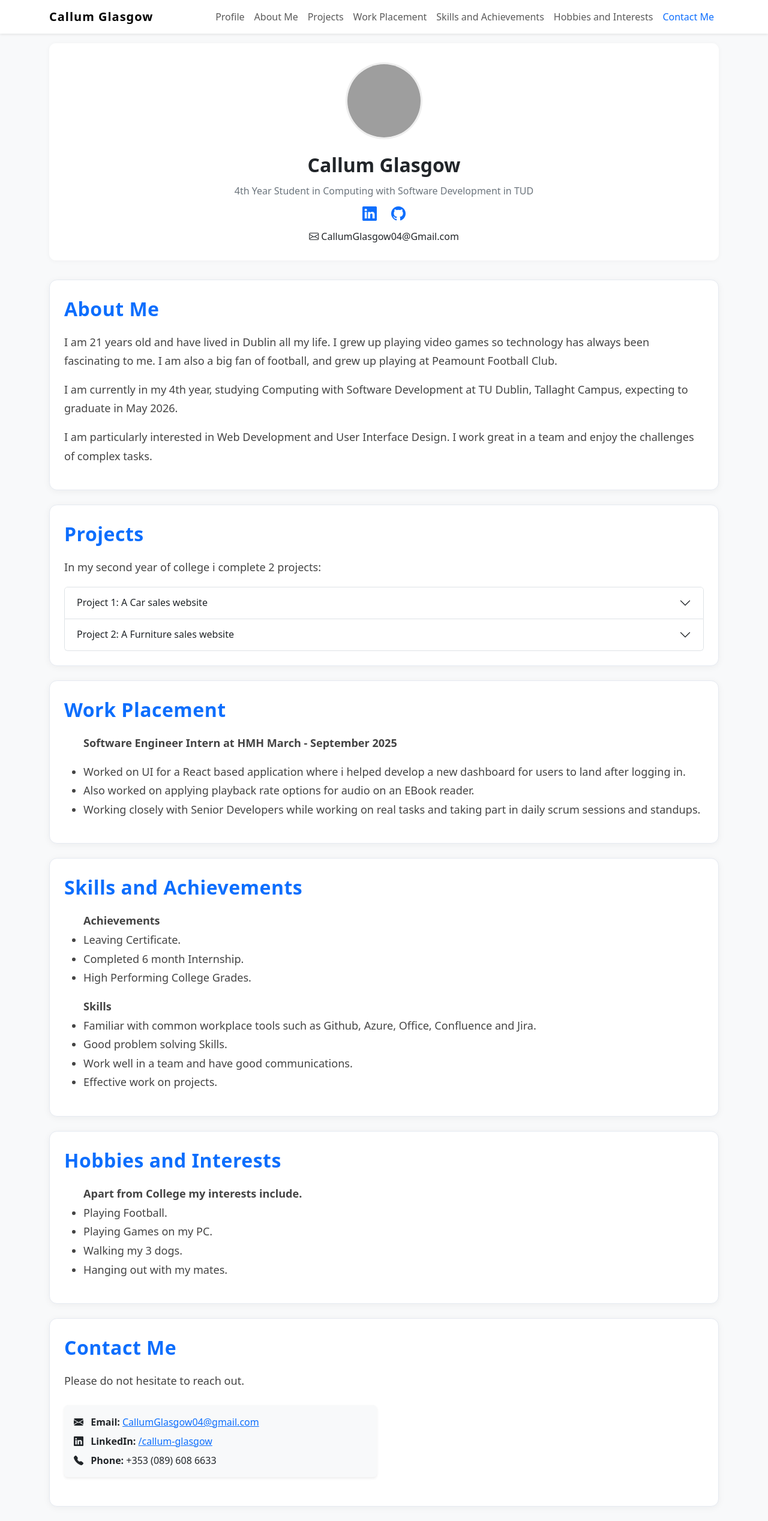
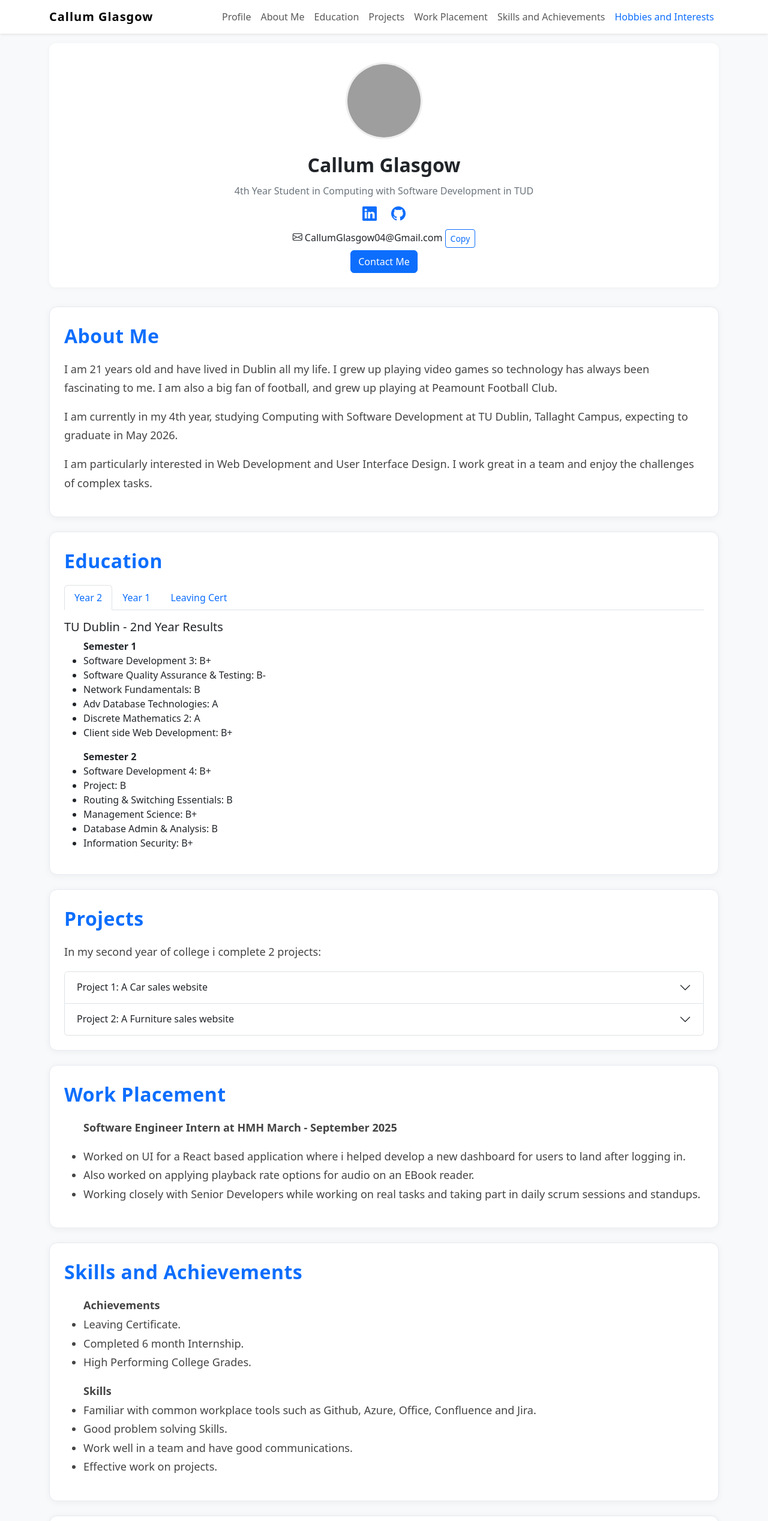
Before and after one commit to CallumGlasgow/IMDECA2_X00201142, a plain HTML site: page index.html in a window 1280 px wide. Shown: the top 2535 px of the page at 60% size. Drawn offline with nearby package versions, Linux system fonts and the light colour scheme; grey boxes are pictures that could not be loaded.

Commit message:
add education section and include custum JS for copying email to clipboard

```diff
--- a/index.html
+++ b/index.html
@@ -132,6 +132,10 @@
                         <a class="nav-link" href="#AboutMeSection">About Me</a>
                     </li>
                     <li class="nav-item">
+                        <a class="nav-link" href="#EducationSection">Education</a>
+                    </li>
+
+                    <li class="nav-item">
                         <a class="nav-link" href="#ProjectsSection">Projects</a>
                     </li>
                     <li class="nav-item">
@@ -142,9 +146,6 @@
                     </li>
                     <li class="nav-item">
                         <a class="nav-link" href="#Hobbies-and-InterestsSection">Hobbies and Interests</a>
-                    </li>
-                    <li class="nav-item">
-                        <a class="nav-link" href="#ContactSection">Contact Me</a>
                     </li>
                 </ul>
             </div>
@@ -167,7 +168,15 @@
                     <i class="bi bi-github"></i>
                 </a>
             </div>
-            <div class="mb-1"><i class="bi bi-envelope"></i> CallumGlasgow04@Gmail.com </div>
+            <div class="mb-1">
+                <i class="bi bi-envelope"></i>
+                <span id="myEmail">CallumGlasgow04@Gmail.com</span>
+                <button class="btn btn-sm btn-outline-primary" id="copyEmailBtn">Copy</button>
+                <span id="copySuccess" style="display:none; color:green; margin-left:8px;">Copied</span>
+            </div>
+            <button type="button" class="btn btn-primary" data-bs-toggle="modal" data-bs-target="#contactModal">
+                Contact Me
+            </button>
         </div>
     </div>
     <!-- Profile Header End -->
@@ -194,6 +203,91 @@
         </section>
     </div>
     <!-- About Me Section End -->
+
+    <!-- Education Section Start -->
+    <div class="container" id="EducationSection">
+        <section class="about-section my-4 px-3 px-md-4 py-4">
+            <div class="about-title mb-3">Education</div>
+
+            <!-- Bootstrap Tabs Nav -->
+            <ul class="nav nav-tabs mb-3" id="educationTabs" role="tablist">
+                <li class="nav-item" role="presentation">
+                    <button class="nav-link active" id="year2-tab" data-bs-toggle="tab" data-bs-target="#year2"
+                        type="button" role="tab" aria-controls="year2" aria-selected="true">Year 2</button>
+                </li>
+                <li class="nav-item" role="presentation">
+                    <button class="nav-link" id="year-tab" data-bs-toggle="tab" data-bs-target="#year1" type="button"
+                        role="tab" aria-controls="year1" aria-selected="false">Year 1</button>
+                </li>
+                <li class="nav-item" role="presentation">
+                    <button class="nav-link" id="leaving-tab" data-bs-toggle="tab" data-bs-target="#leaving"
+                        type="button" role="tab" aria-controls="leaving" aria-selected="false">Leaving Cert</button>
+                </li>
+            </ul>
+
+            <!-- Tabs Content -->
+            <div class="tab-content" id="educationTabsContent">
+                <!-- Leaving Cert Tab -->
+                <div class="tab-pane fade" id="leaving" role="tabpanel" aria-labelledby="leaving-tab">
+                    <h5 class="mt-3 mb-2">Leaving Certificate at Holy Family Community School 2022</h5>
+                    <ul>
+                        <li>Maths: O1</li>
+                        <li>English: O2</li>
+                        <li>Irish: O4</li>
+                        <li>German: O3</li>
+                        <li>Biology: H5</li>
+                        <li>Business: H2</li>
+                        <li>Computer Science: H3</li>
+                    </ul>
+                </div>
+                <!-- Year 1 Tab -->
+                <div class="tab-pane fade" id="year1" role="tabpanel" aria-labelledby="year1-tab">
+                    <h5 class="mt-3 mb-2">TU Dublin - 1st Year Results</h5>
+                    <ul>
+                        <b>Semester 1</b>
+                        <li>Software Development 1: A</li>
+                        <li>Computer Architecture: B+</li>
+                        <li>Visual Design & User Experience: B+</li>
+                        <li>Business & Information Systems: C</li>
+                        <li>Discrete Mathematics 1: A</li>
+                        <li>Critical Skills Development: B+</li>
+                    </ul>
+                    <ul>
+                        <b>Semester 2</b>
+                        <li>Software Development 2: B+</li>
+                        <li>System Analysis: B</li>
+                        <li>Social Media Communications: B-</li>
+                        <li>Statistics: B+</li>
+                        <li>Database Fundamentals: B+</li>
+                        <li>Operating System Fundamentals: B+</li>
+                    </ul>
+                </div>
+                <!-- Year 2 Tab -->
+                <div class="tab-pane fade show active" id="year2" role="tabpanel" aria-labelledby="year2-tab">
+                    <h5 class="mt-3 mb-2">TU Dublin - 2nd Year Results</h5>
+                    <ul>
+                        <b>Semester 1</b>
+                        <li>Software Development 3: B+</li>
+                        <li>Software Quality Assurance & Testing: B-</li>
+                        <li>Network Fundamentals: B</li>
+                        <li>Adv Database Technologies: A</li>
+                        <li>Discrete Mathematics 2: A</li>
+                        <li>Client side Web Development: B+</li>
+                    </ul>
+                    <ul>
+                        <b>Semester 2</b>
+                        <li>Software Development 4: B+</li>
+                        <li>Project: B</li>
+                        <li>Routing & Switching Essentials: B</li>
+                        <li>Management Science: B+</li>
+                        <li>Database Admin & Analysis: B</li>
+                        <li>Information Security: B+</li>
+                    </ul>
+                </div>
+            </div>
+        </section>
+    </div>
+    <!-- Education Section End -->
 
     <!-- Projects Section Start -->
     <div class="container" id="ProjectsSection">
@@ -311,40 +405,51 @@
     </div>
     <!-- Hobbies and Interests Section End -->
 
-    <div class="container" id="ContactSection">
-        <section class="about-section my-4 px-3 px-md-4 py-4">
-            <div class="about-title mb-3">Contact Me</div>
-            <div class="about-text mb-4">
-                <p>
-                    Please do not hesitate to reach out.
-                </p>
-            </div>
-            <!-- Contact Details Row -->
-            <div class="row mb-4">
-                <div class="col-md-6 mb-3 mb-md-0">
-                    <div class="p-3 rounded bg-light shadow-sm">
-                        <div class="mb-2">
-                            <i class="bi bi-envelope-fill me-2"></i>
-                            <strong>Email:</strong> <a
-                                href="mailto:CallumGlasgow04@gmail.com">CallumGlasgow04@gmail.com</a>
-                        </div>
-                        <div class="mb-2">
-                            <i class="bi bi-linkedin me-2"></i>
-                            <strong>LinkedIn:</strong>
-                            <a href="https://www.linkedin.com/in/callum-glasgow/" target="_blank">/callum-glasgow</a>
-                        </div>
-                        <div>
-                            <i class="bi bi-telephone-fill me-2"></i>
-                            <strong>Phone:</strong> <span>+353 (089) 608 6633</span>
-                        </div>
-                    </div>
+
+    <div class="modal fade" id="contactModal" tabindex="-1" aria-labelledby="contactModalLabel" aria-hidden="true">
+        <div class="modal-dialog">
+            <div class="modal-content">
+                <div class="modal-header">
+                    <h5 class="modal-title" id="contactModalLabel">Contact Me</h5>
+                    <button type="button" class="btn-close" data-bs-dismiss="modal" aria-label="Close"></button>
+                </div>
+                <div class="modal-body">
+                    <p>If you'd like to get in touch, here are my details:</p>
+
+                    <ul class="list-unstyled">
+                        <li><strong>Name:</strong> Callum Glasgow</li>
+                        <li><strong>Email:</strong> callumglasgow04@gmail.com</li>
+                        <li><strong>Phone:</strong> 089 608 6633</li>
+                        <li><a style="text-decoration: none;" href="https://www.linkedin.com/in/callum-glasgow/"
+                                target="_blank"><i class="bi bi-linkedin"></i> : LinkedIn <i
+                                    class="bi bi-box-arrow-up-right"></i>
+                            </a></li>
+                        <li><a style="text-decoration: none;" href="https://github.com/CallumGlasgow" target="_blank"><i
+                                    class="bi bi-github"></i> : GitHub <i class="bi bi-box-arrow-up-right"></i>
+                            </a></li>
+                    </ul>
+
+                </div>
+                <div class="modal-footer">
+                    <button type="button" class="btn btn-secondary" data-bs-dismiss="modal">Close</button>
                 </div>
             </div>
-        </section>
+        </div>
     </div>
 
 
     <script src="https://cdn.jsdelivr.net/npm/bootstrap@5.3.2/dist/js/bootstrap.bundle.min.js"></script>
+    <script>
+        document.getElementById("copyEmailBtn").onclick = function () {
+            var email = document.getElementById("myEmail").textContent;
+            navigator.clipboard.writeText(email).then(function () {
+                document.getElementById("copySuccess").style.display = "inline";
+                setTimeout(() => {
+                    document.getElementById("copySuccess").style.display = "none";
+                }, 1200); // 1.2 secs then reset UI
+            });
+        };
+    </script>
 </body>
 
 </html>
```
